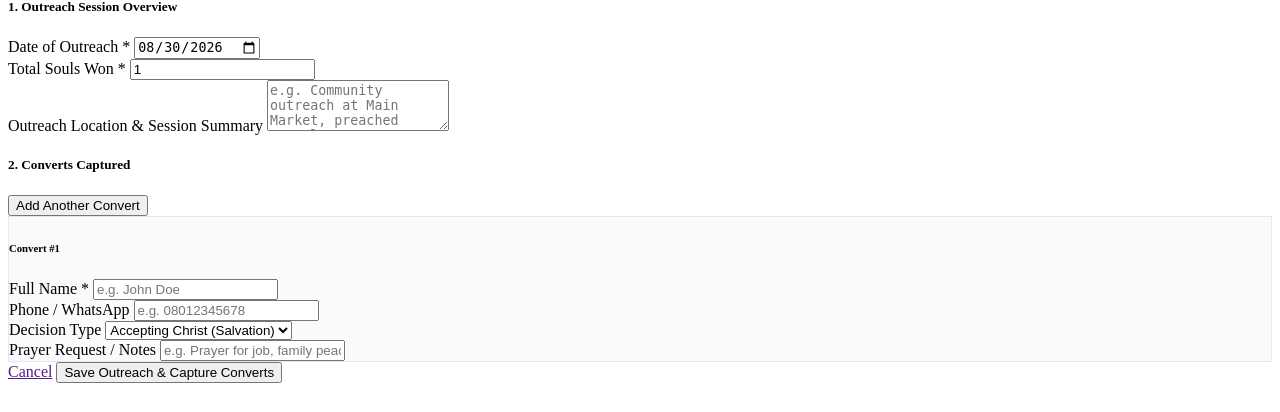
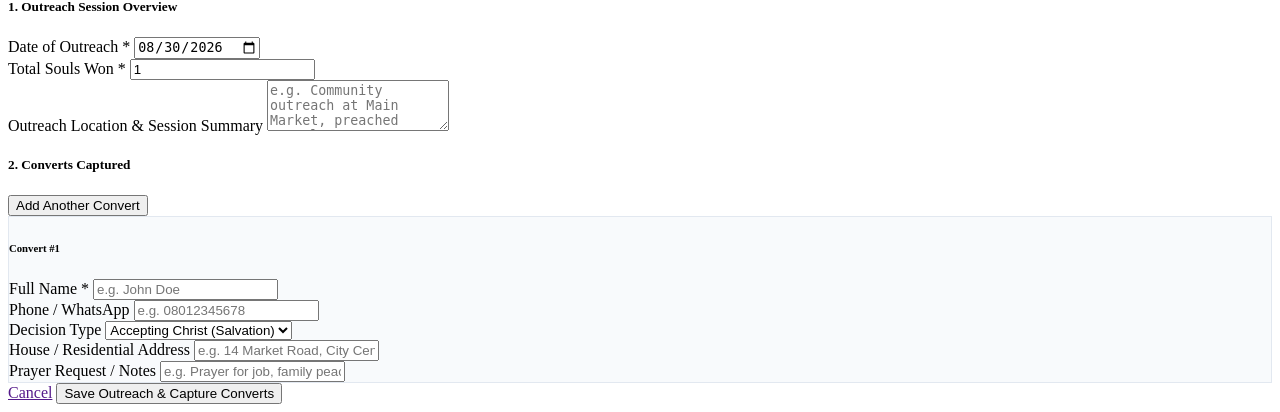
Before and after one commit to emmadochi/LCMPortal, a PHP site: the page made by app/views/evangelism/create.php in a window 1280 px wide. Shown: the part 625-1037 px from the top of the page. Before the commit the page ends 1008 px from the top, so only its background shows below. Run offline with PHP 8.4, Linux system fonts and the light colour scheme; the template is opened without the code that fills it, so the values that code supplies are empty.

Commit message:
Add house/residential address field to converts captured in bulk outreach

```diff
--- a/app/controllers/EvangelismController.php
+++ b/app/controllers/EvangelismController.php
@@ -175,6 +175,7 @@ class EvangelismController extends BaseController {
             $convertNames = $this->request->post('convert_name');
             $convertPhones = $this->request->post('convert_phone');
             $convertEmails = $this->request->post('convert_email');
+            $convertAddresses = $this->request->post('convert_address');
             $convertDecisions = $this->request->post('convert_decision');
             $convertPrayers = $this->request->post('convert_prayer');
 
@@ -189,6 +190,7 @@ class EvangelismController extends BaseController {
                             'full_name' => $cName,
                             'phone' => $convertPhones[$idx] ?? '',
                             'email' => $convertEmails[$idx] ?? '',
+                            'address' => $convertAddresses[$idx] ?? '',
                             'decision_type' => $convertDecisions[$idx] ?? 'salvation',
                             'prayer_requests' => $convertPrayers[$idx] ?? '',
                             'status' => 'new'
--- a/app/views/evangelism/create.php
+++ b/app/views/evangelism/create.php
@@ -358,11 +358,11 @@ $mode = $mode ?? (!empty($myConverts) ? 'followup' : 'new_soul');
                                     <h6 class="fw-bold text-dark mb-0 font-size-13">Convert #1</h6>
                                 </div>
                                 <div class="row g-3">
-                                    <div class="col-md-6">
+                                    <div class="col-md-4">
                                         <label class="form-label fw-semibold font-size-12 text-dark">Full Name <span class="text-danger">*</span></label>
                                         <input type="text" name="convert_name[]" class="form-control form-control-sm rounded-3" placeholder="e.g. John Doe">
                                     </div>
-                                    <div class="col-md-6">
+                                    <div class="col-md-4">
                                         <label class="form-label fw-semibold font-size-12 text-dark">Phone / WhatsApp</label>
                                         <input type="tel" name="convert_phone[]" class="form-control form-control-sm rounded-3" placeholder="e.g. 08012345678">
                                     </div>
@@ -374,7 +374,11 @@ $mode = $mode ?? (!empty($myConverts) ? 'followup' : 'new_soul');
                                             <option value="healing_miracle">Received Healing</option>
                                         </select>
                                     </div>
-                                    <div class="col-md-8">
+                                    <div class="col-md-6">
+                                        <label class="form-label fw-semibold font-size-12 text-dark">House / Residential Address</label>
+                                        <input type="text" name="convert_address[]" class="form-control form-control-sm rounded-3" placeholder="e.g. 14 Market Road, City Centre">
+                                    </div>
+                                    <div class="col-md-6">
                                         <label class="form-label fw-semibold font-size-12 text-dark">Prayer Request / Notes</label>
                                         <input type="text" name="convert_prayer[]" class="form-control form-control-sm rounded-3" placeholder="e.g. Prayer for job, family peace...">
                                     </div>
@@ -484,11 +488,11 @@ document.addEventListener('DOMContentLoaded', function() {
                     </button>
                 </div>
                 <div class="row g-3">
-                    <div class="col-md-6">
+                    <div class="col-md-4">
                         <label class="form-label fw-semibold font-size-12 text-dark">Full Name <span class="text-danger">*</span></label>
                         <input type="text" name="convert_name[]" class="form-control form-control-sm rounded-3" placeholder="e.g. Mary Okon">
                     </div>
-                    <div class="col-md-6">
+                    <div class="col-md-4">
                         <label class="form-label fw-semibold font-size-12 text-dark">Phone / WhatsApp</label>
                         <input type="tel" name="convert_phone[]" class="form-control form-control-sm rounded-3" placeholder="e.g. 08087654321">
                     </div>
@@ -500,7 +504,11 @@ document.addEventListener('DOMContentLoaded', function() {
                             <option value="healing_miracle">Received Healing</option>
                         </select>
                     </div>
-                    <div class="col-md-8">
+                    <div class="col-md-6">
+                        <label class="form-label fw-semibold font-size-12 text-dark">House / Residential Address</label>
+                        <input type="text" name="convert_address[]" class="form-control form-control-sm rounded-3" placeholder="e.g. 14 Market Road, City Centre">
+                    </div>
+                    <div class="col-md-6">
                         <label class="form-label fw-semibold font-size-12 text-dark">Prayer Request / Notes</label>
                         <input type="text" name="convert_prayer[]" class="form-control form-control-sm rounded-3" placeholder="e.g. Growth in faith, healing...">
                     </div>
```
